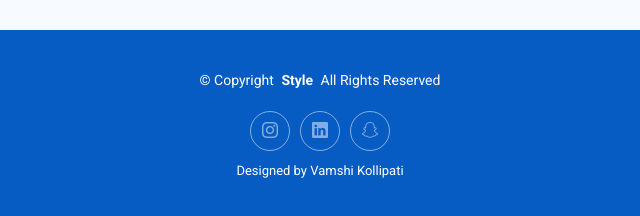
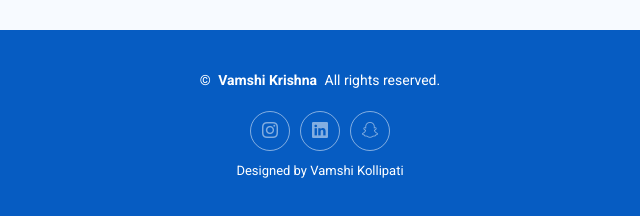
Before and after one commit to Kollipati/vamshiportfolio, a plain HTML site: page index.html in a window 1280 px wide. Shown: the part 7594-7810 px from the top of the page, 320-960 px from the left. Drawn offline with nearby package versions, Linux system fonts and the light colour scheme.

Commit message:
Update index.html

```diff
--- a/index.html
+++ b/index.html
@@ -1211,7 +1211,7 @@
 
     <div class="container">
       <div class="copyright text-center ">
-        <p>© <span>Copyright</span> <strong class="px-1 sitename">Style</strong> <span>All Rights Reserved</span></p>
+        <p>© <strong class="px-1 sitename">Vamshi Krishna</strong> <span>All rights reserved.</span></p>
       </div>
       <div class="social-links d-flex justify-content-center">
         <a href="https://www.instagram.com/v4msxi?igsh=ZXZ2amhmZHI2YWhw&utm_source=qr"><i class="bi bi-instagram"></i></a>
```
